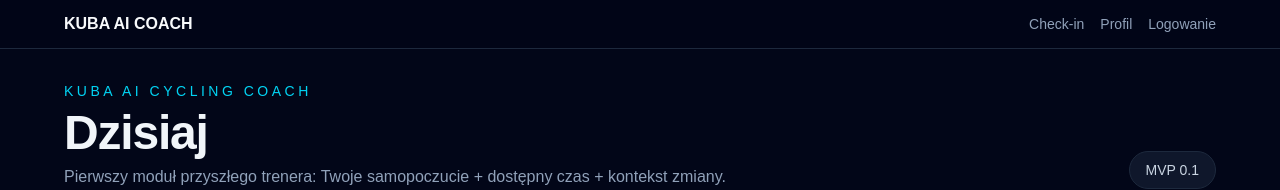
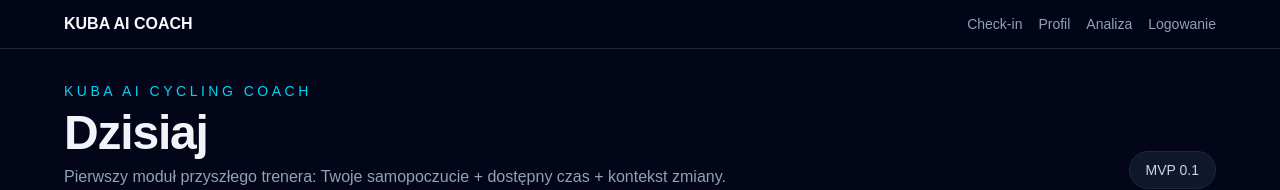
Before and after one commit to jakubszczypa-rgb/kuba-ai-cycling-coach, a Next.js app: page / in a window 1280 px wide. Shown: the top 190 px of the page. Built offline with nearby package versions, Linux system fonts and the light colour scheme.

Commit message:
Add training analysis navigation

```diff
--- a/app/layout.tsx
+++ b/app/layout.tsx
@@ -17,6 +17,7 @@ export default function RootLayout({ children }: Readonly<{ children: React.Reac
             <div className="flex gap-4 text-sm text-slate-400">
               <Link href="/check-in">Check-in</Link>
               <Link href="/profile">Profil</Link>
+              <Link href="/analysis">Analiza</Link>
               <Link href="/login">Logowanie</Link>
             </div>
           </div>
```
